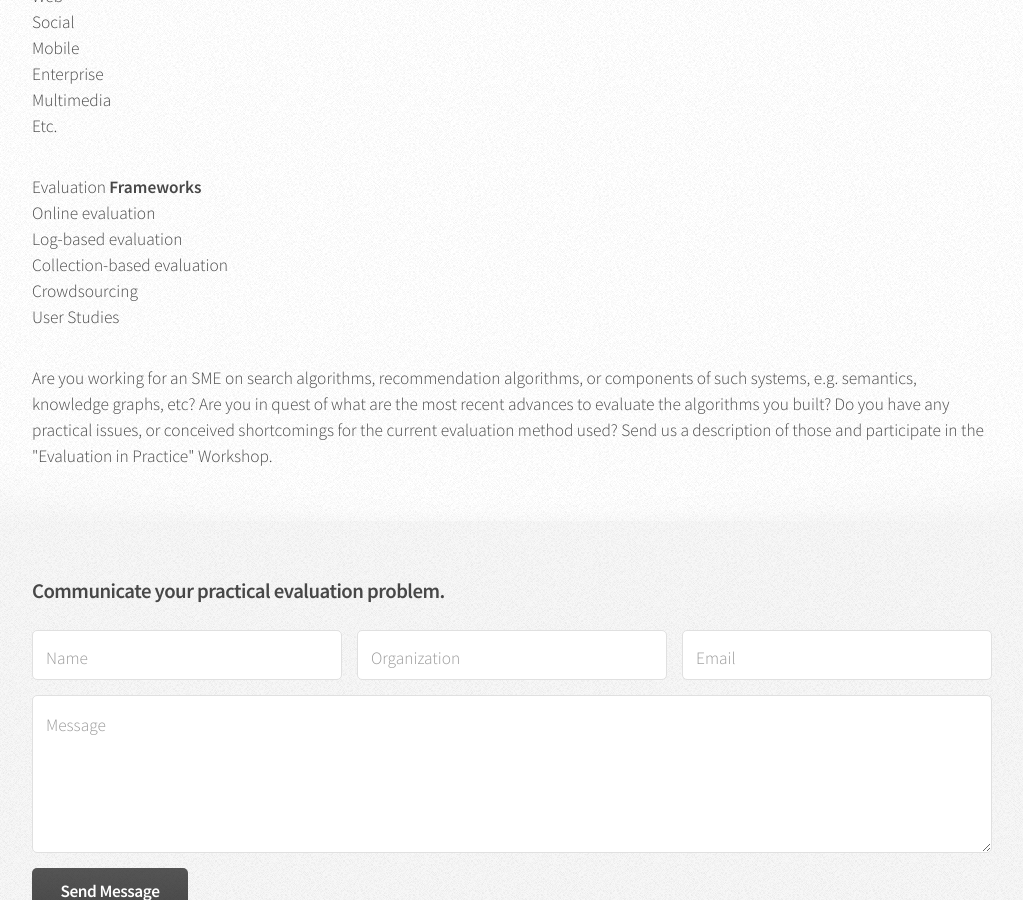
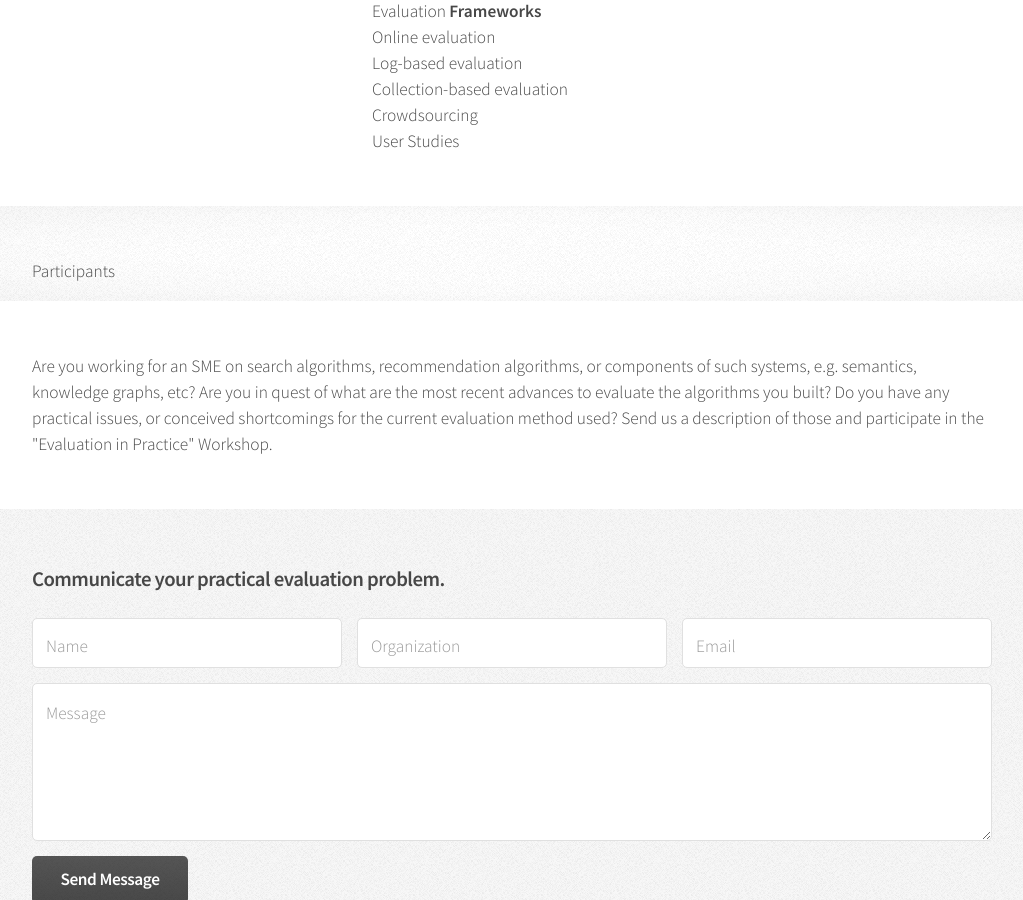
Before and after one commit to ekanou/RealEval, a Jekyll site: the page built from index.html, in a window 1280 px wide and 900 px high, scrolled down 1224 px. Shown: the whole window, without its empty margins (128-1151 px from the left). Built offline with Jekyll 4.4.1, drawn with Linux system fonts in a browser that asks for light colours; the list of posts is cut into pages by our own code.

Commit message:
Update index.html

```diff
--- a/index.html
+++ b/index.html
@@ -34,17 +34,7 @@ layout: default
 
 								<p>This workshop intents to bring together on one hand SME's that have (novel) evaluation problems that need to solve, and on the other academic and industrial researchers that have done important work on evaluation - theoretical and practical, with the goal of offering to both groups a hands-on experience on practical issues and solutions to these issues. </p>
 								<p>The workshop will be of the form of a round table discussion, centered around novel evaluation problems from the practical life in industry and from academic experiences.</p>
-						  </article>
-					</div>
-				</div>
-		</div>
-		</div>
-	</section>
 
-	<section class="wrapper style2">
-
-		<div class="container">
-				<article>
 								<div id="Topics">
 								<strong>Applications</strong> for Evaluation
 								<ul>
@@ -75,10 +65,22 @@ layout: default
 									<li>User Studies</li>
 								</ul>
 								</div>
-
-								<div id="Message">
-								<p>Are you working for an SME on search algorithms, recommendation algorithms, or components of such systems, e.g. semantics, knowledge graphs, etc? Are you in quest of what are the most recent advances to evaluate the algorithms you built? Do you have any practical issues, or conceived shortcomings for the current evaluation method used? Send us a description of those and participate in the "Evaluation in Practice" Workshop.</p>
-								</div>
 							</article>
 					</div>
+				</div>
+			</div>
+		</div>
 	</section>
+	<section class="wrapper style2">
+		<div class="container">
+			Participants
+		</div>
+     </section>
+
+	<section class="wrapper style1">
+		<div class="container">
+			<div id="Message">
+				<p>Are you working for an SME on search algorithms, recommendation algorithms, or components of such systems, e.g. semantics, knowledge graphs, etc? Are you in quest of what are the most recent advances to evaluate the algorithms you built? Do you have any practical issues, or conceived shortcomings for the current evaluation method used? Send us a description of those and participate in the "Evaluation in Practice" Workshop.</p>
+			</div>
+		</div>
+     </section>
```
